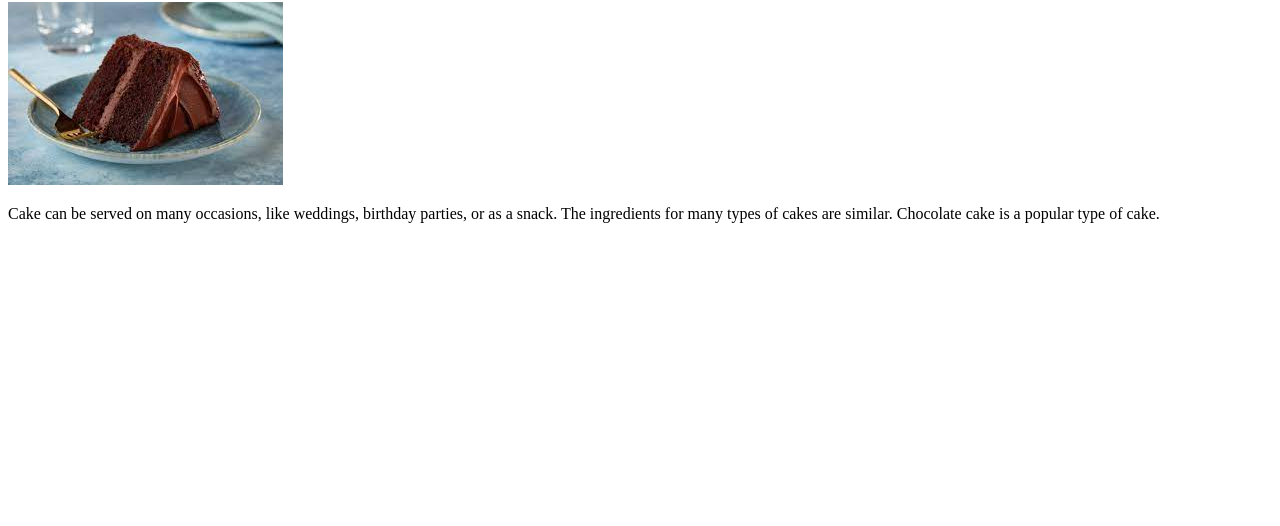
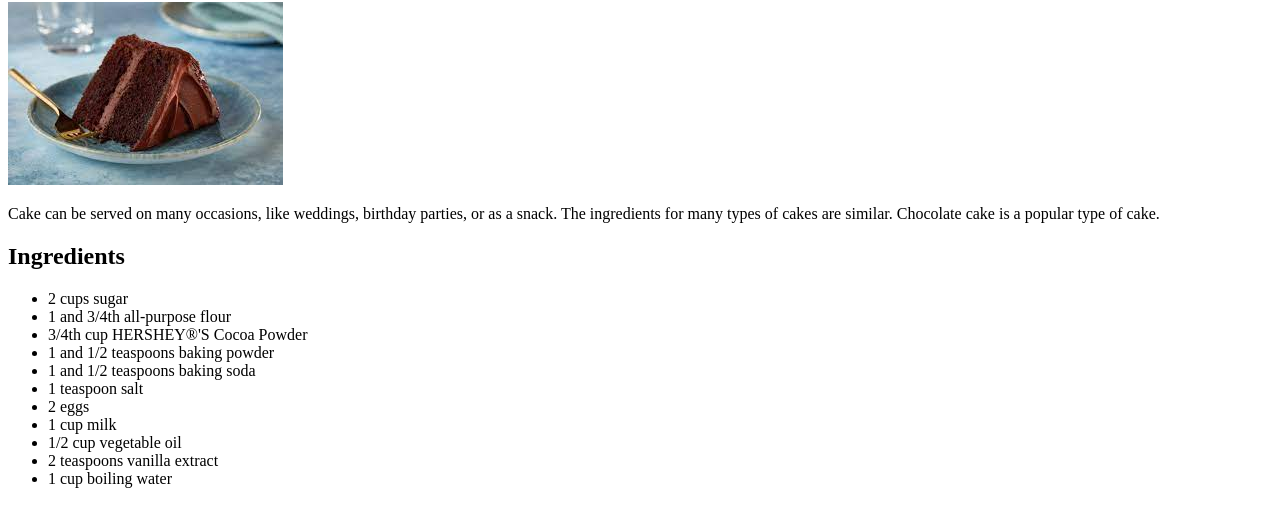
Before and after one commit to Aclixion/odin-recipes, a plain HTML site: page recipes/chocolate-cake.html in a window 1280 px wide. Shown: the part 78-604 px from the top of the page. Drawn offline with Linux system fonts and the light colour scheme.

Commit message:
Add ingredients section

```diff
--- a/recipes/chocolate-cake.html
+++ b/recipes/chocolate-cake.html
@@ -11,5 +11,19 @@
             Cake can be served on many occasions, like weddings, birthday parties, or as a snack. The ingredients for many types of
             cakes are similar. Chocolate cake is a popular type of cake.
         </p>
+        <h2>Ingredients</h2>
+        <ul>
+            <li>2 cups sugar</li>
+            <li>1 and 3/4th all-purpose flour</li>
+            <li>3/4th cup HERSHEY®'S Cocoa Powder</li>
+            <li>1 and 1/2 teaspoons baking powder</li>
+            <li>1 and 1/2 teaspoons baking soda</li>
+            <li>1 teaspoon salt</li>
+            <li>2 eggs</li>
+            <li>1 cup milk</li>
+            <li>1/2 cup vegetable oil</li>
+            <li>2 teaspoons vanilla extract</li>
+            <li>1 cup boiling water</li>
+        </ul>
     </body>
 </html>
```
